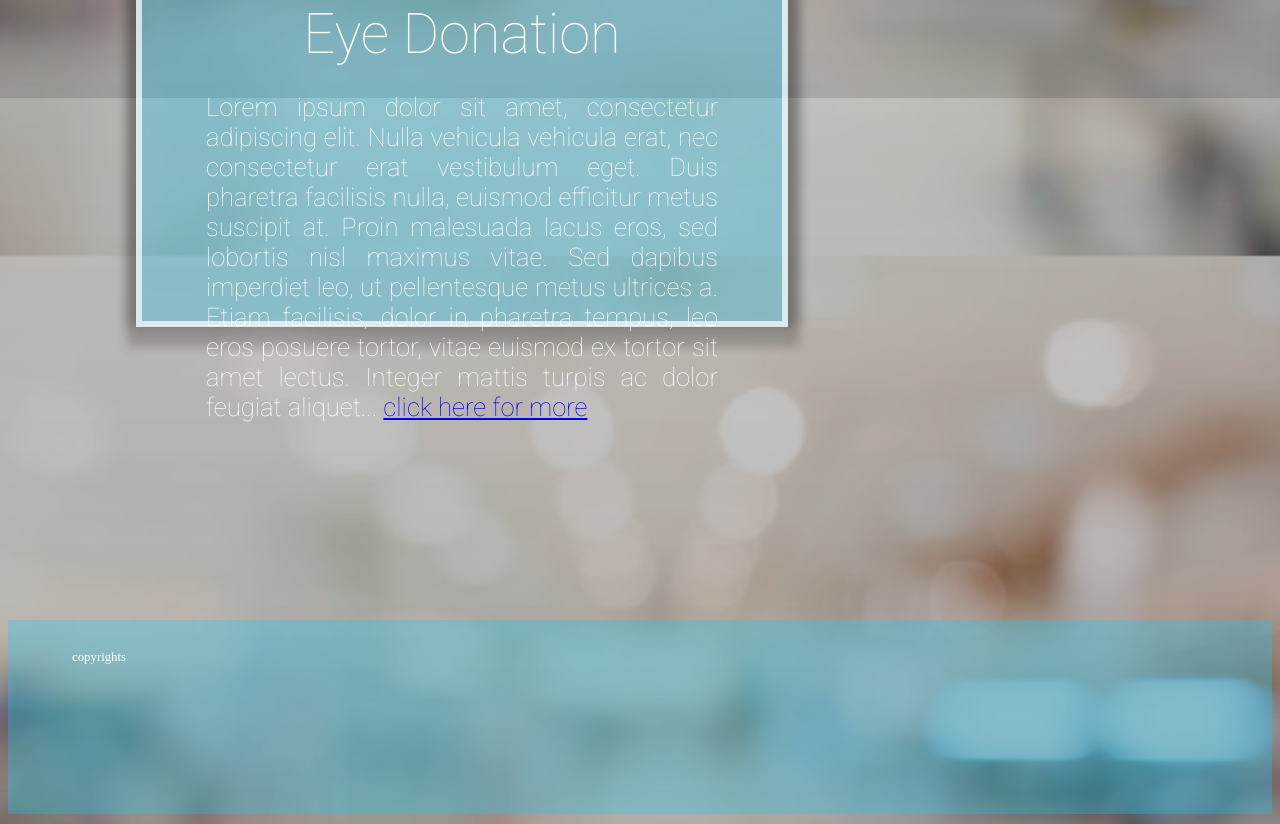
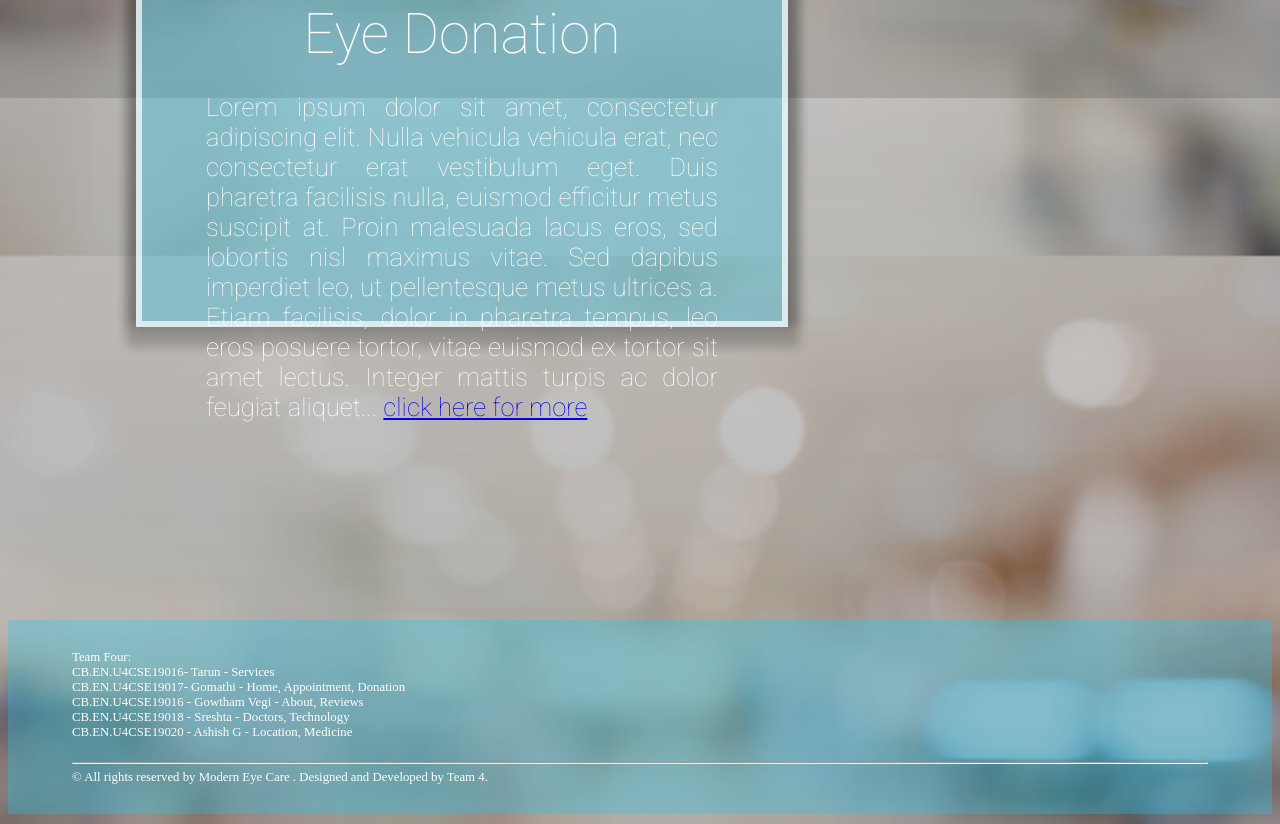
Before and after one commit to GomathiRaveendran/moderneyecare, a plain HTML site: page index.html in a window 1280 px wide. Shown: the part 2302-3126 px from the top of the page. Drawn offline with Linux system fonts and the light colour scheme; a web font is replaced by a local one.

Commit message:
Update index.html

```diff
--- a/index.html
+++ b/index.html
@@ -68,8 +68,18 @@
         <i class="fa fa-reddit-square" aria-hidden="true"></i>
     </div>
     <div class="footer">
-      copyrights
+      Team Four: <br>
+      CB.EN.U4CSE19016- Tarun - Services <br>
+      CB.EN.U4CSE19017- Gomathi - Home, Appointment, Donation <br>
+      CB.EN.U4CSE19016 - Gowtham Vegi - About, Reviews<br>
+      CB.EN.U4CSE19018 - Sreshta - Doctors, Technology<br>
+      CB.EN.U4CSE19020 - Ashish G - Location, Medicine<br>
+      <br><hr>
+      © All rights reserved by Modern Eye Care . Designed and Developed by Team 4.
+      <br>
+
     </div>
+
 
     <script type="text/javascript" src="script/common.js">
     </script>
```
